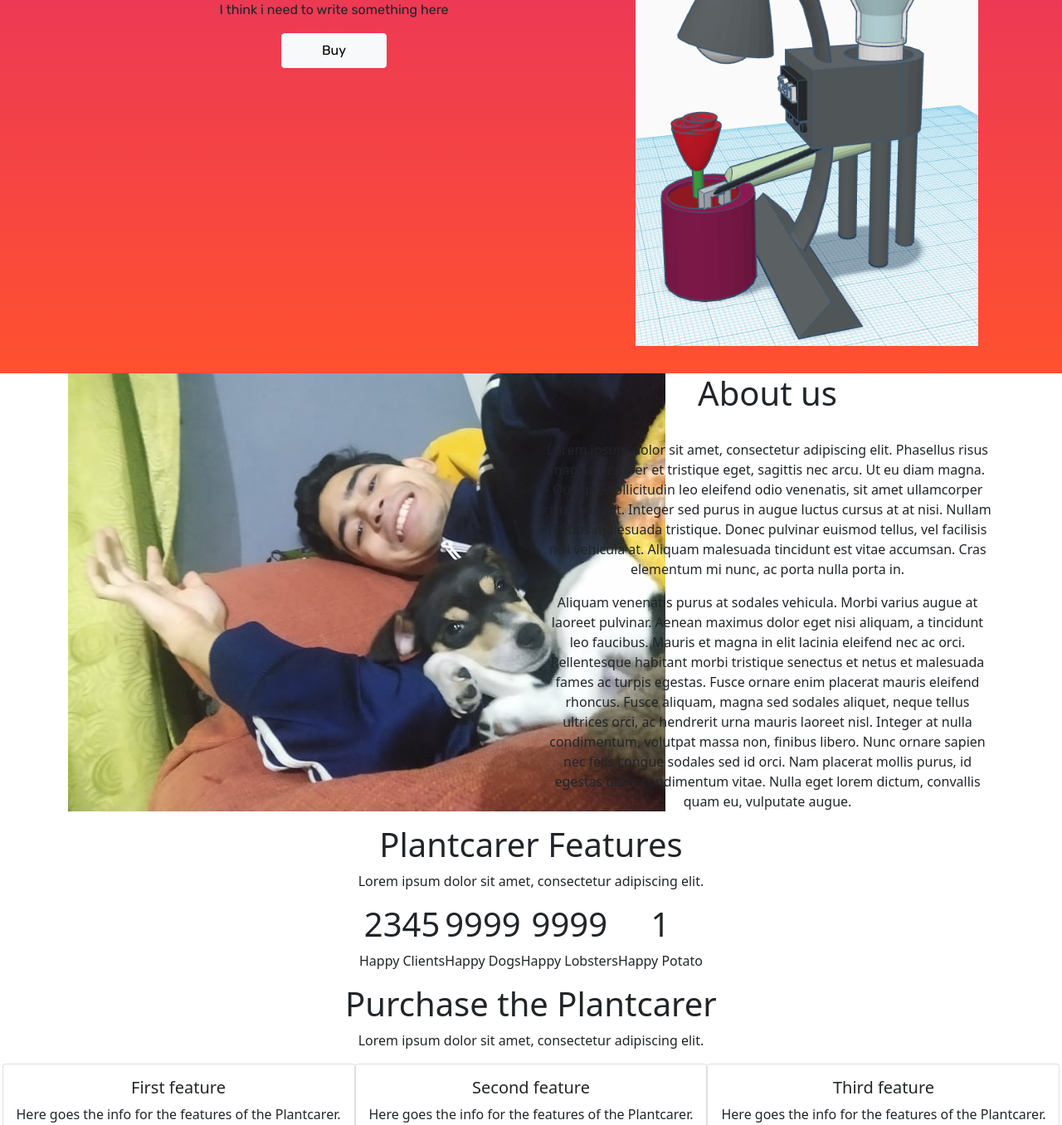
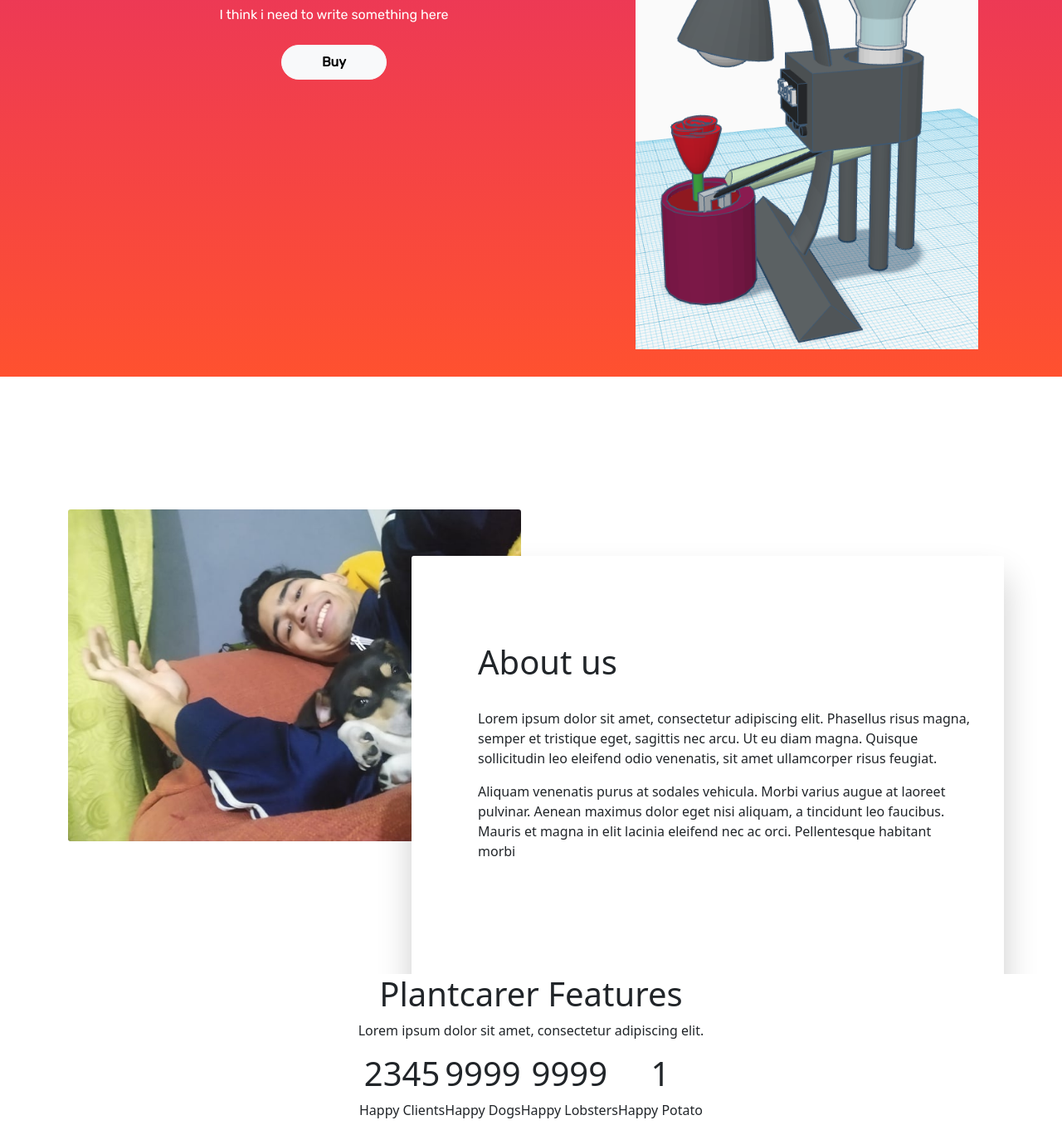
Before and after one commit to eden418/plantcarer-web, a plain HTML site: page index.html in a window 1280 px wide. Shown: the part 405-1761 px from the top of the page at 83% size. Drawn offline with nearby package versions, Linux system fonts and the light colour scheme; a web font is replaced by a local one.

Commit message:
Started with css section 2

```diff
--- a/index.html
+++ b/index.html
@@ -16,7 +16,9 @@
     <div class="container-fluid p-0">
       <nav class="navbar navbar-expand-lg">
         <div class="container-fluid">
-          <a class="navbar-brand" href="#">Plantcarer</a>
+          <a class="navbar-brand" href="#">
+            <i class="fas fa-book-reader fa-3x mx-3"></i>
+            Plantcarer</a>
           <button class="navbar-toggler" type="button" data-bs-toggle="collapse" data-bs-target="#navbarNav" aria-controls="navbarNav" aria-expanded="false" aria-label="Toggle navigation">
             <span class="navbar-toggler-icon"></span>
           </button>
@@ -84,11 +86,9 @@
             <div class="panel text-left">
               <h1>About us</h1>
               <p class="pt-4">
-                Lorem ipsum dolor sit amet, consectetur adipiscing elit. Phasellus risus magna, semper et tristique eget, sagittis nec arcu. Ut eu diam magna. Quisque sollicitudin leo eleifend odio venenatis, sit amet ullamcorper risus feugiat.
-                Integer sed purus in augue luctus cursus at at nisi. Nullam finibus malesuada tristique. Donec pulvinar euismod tellus, vel facilisis nisi vehicula at. Aliquam malesuada tincidunt est vitae accumsan. Cras elementum mi nunc, ac porta nulla porta in.
-              </p>
+                Lorem ipsum dolor sit amet, consectetur adipiscing elit. Phasellus risus magna, semper et tristique eget, sagittis nec arcu. Ut eu diam magna. Quisque sollicitudin leo eleifend odio venenatis, sit amet ullamcorper risus feugiat.              </p>
               <p>
-                Aliquam venenatis purus at sodales vehicula. Morbi varius augue at laoreet pulvinar. Aenean maximus dolor eget nisi aliquam, a tincidunt leo faucibus. Mauris et magna in elit lacinia eleifend nec ac orci. Pellentesque habitant morbi tristique senectus et netus et malesuada fames ac turpis egestas. Fusce ornare enim placerat mauris eleifend rhoncus. Fusce aliquam, magna sed sodales aliquet, neque tellus ultrices orci, ac hendrerit urna mauris laoreet nisl. Integer at nulla condimentum, volutpat massa non, finibus libero. Nunc ornare sapien nec felis congue sodales sed id orci. Nam placerat mollis purus, id egestas diam condimentum vitae. Nulla eget lorem dictum, convallis quam eu, vulputate augue.
+                Aliquam venenatis purus at sodales vehicula. Morbi varius augue at laoreet pulvinar. Aenean maximus dolor eget nisi aliquam, a tincidunt leo faucibus. Mauris et magna in elit lacinia eleifend nec ac orci. Pellentesque habitant morbi
               </p>
             </div>
           </div>
@@ -187,8 +187,8 @@
           <h1>Purchase Now</h1>
           <p>Lorem ipsum dolor sit amet, consectetur adipiscing elit.
              Phasellus risus magna, semper et tristique eget, sagittis nec arcu.
-              Ut eu diam magna. Quisque sollicitudin leo eleifend odio venenatis,
-               sit amet ullamcorper risus feugiat.
+             Ut eu diam magna. Quisque sollicitudin leo eleifend odio venenatis,
+             sit amet ullamcorper risus feugiat.
           </p>
         </div>
       </div>
--- a/style.css
+++ b/style.css
@@ -86,6 +86,7 @@ header .row .col-md-7{
   padding: 22vmin 1vmin;
   padding-bottom: 35vmin;
   font-family: var(--Rubik);
+  color: white;
 }
 
 header .row .col-md-5 img{
@@ -98,8 +99,44 @@ header .container .col-md-7 h6{
 }
 
 header .container .col-md-7 h1{
-  font-size: 8.5vmin;
+  font-size: 8vmin;
   font-weight: bold;
   padding: 0.1em 0em;
   width: auto;
 }
+
+header .container .col-md-7 p {
+  padding: 1vmin 5vmin;
+}
+
+header .container .col-md-7 button {
+  border-radius: 30px;
+  font-weight: bold;
+}
+
+/* section 1*/
+
+.section-1{
+  padding: 20vmin 0;
+}
+
+.section-1 .row .col-md-6 .pray img {
+  opacity: 9.5;
+  width: 100%;
+  border-radius: 0.2em;
+}
+
+.section-1 .row .col-md-6:last-child{
+  position: relative;
+}
+
+.section-1 .row .col-md-6 .panel{
+  position: absolute;
+  top: 7vmin;
+  left: -18vmin;
+  background: white;
+  border-radius: 3px;
+  text-align: left;
+  padding: 13vmin 5vmin 20vmin 10vmin;
+  box-shadow: 0px 25px 42px rgba(0, 0, 0, 0.2);
+}
```
